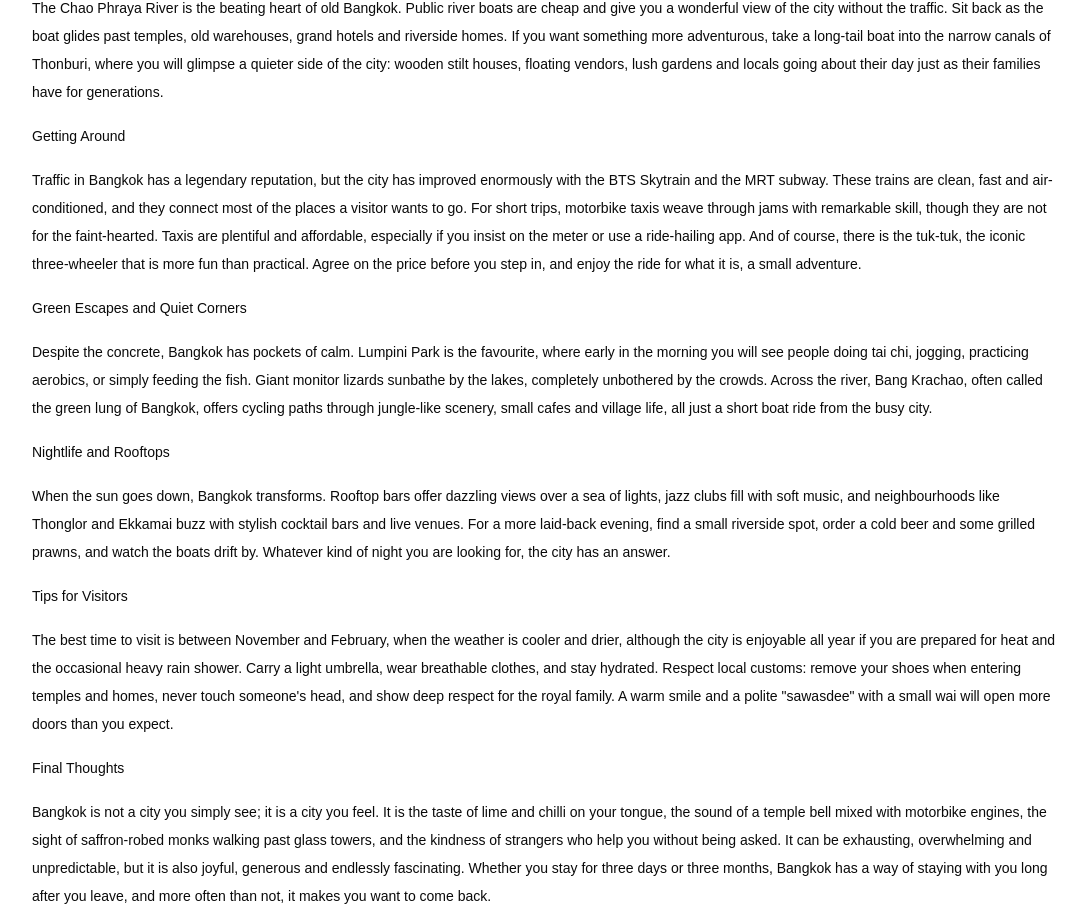
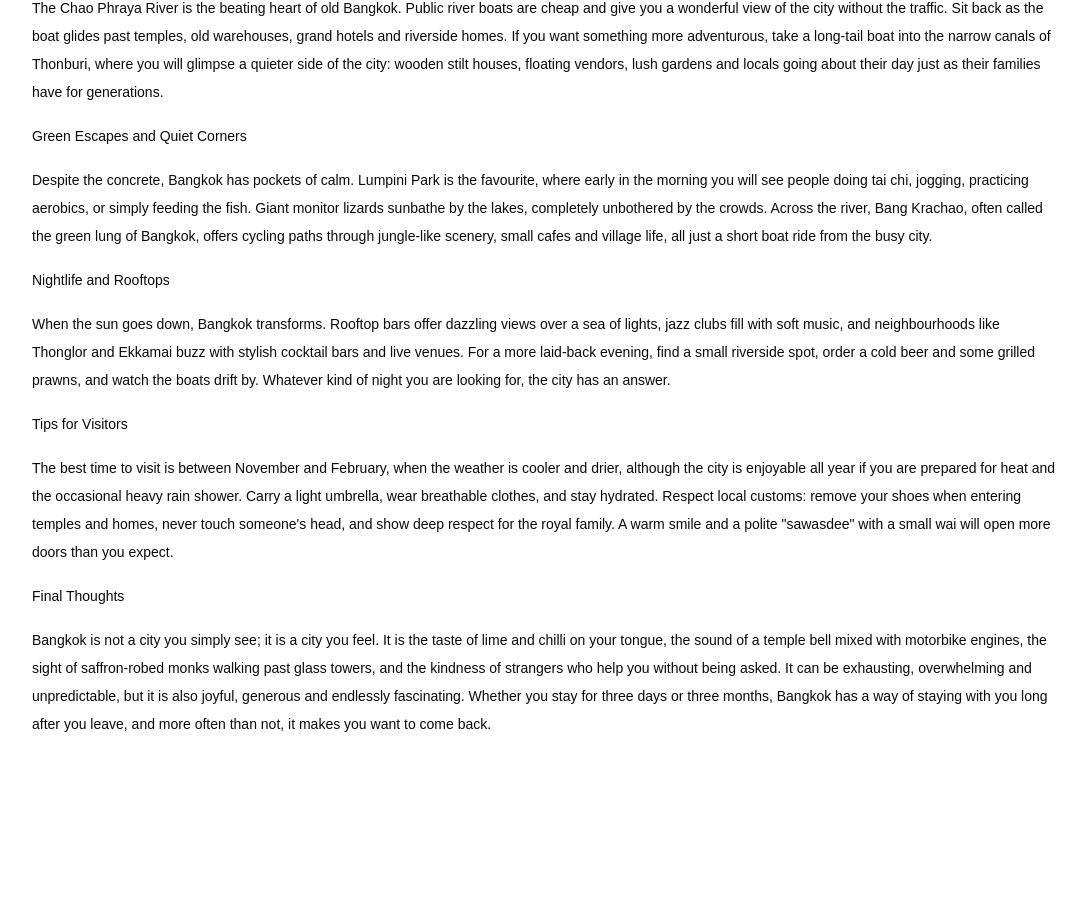
Before and after one commit to salaithianlianben/demo-test, a React (Vite) app in the folder apps/web/: page / in a window 1280 px wide. Shown: the part 1538-2457 px from the top of the page, without its empty margins (96-1182 px from the left). After the commit the page ends 2300 px from the top, so only its background shows below. Built offline with nearby package versions, Linux system fonts and the light colour scheme.

Commit message:
remove some paragraph

```diff
--- a/apps/web/src/App.tsx
+++ b/apps/web/src/App.tsx
@@ -135,20 +135,6 @@ export function App() {
           their day just as their families have for generations.
         </p>
 
-        <h2 className="font-medium">Getting Around</h2>
-        <p>
-          Traffic in Bangkok has a legendary reputation, but the city has
-          improved enormously with the BTS Skytrain and the MRT subway. These
-          trains are clean, fast and air-conditioned, and they connect most of
-          the places a visitor wants to go. For short trips, motorbike taxis
-          weave through jams with remarkable skill, though they are not for the
-          faint-hearted. Taxis are plentiful and affordable, especially if you
-          insist on the meter or use a ride-hailing app. And of course, there
-          is the tuk-tuk, the iconic three-wheeler that is more fun than
-          practical. Agree on the price before you step in, and enjoy the
-          ride for what it is, a small adventure.
-        </p>
-
         <h2 className="font-medium">Green Escapes and Quiet Corners</h2>
         <p>
           Despite the concrete, Bangkok has pockets of calm. Lumpini Park is
```
